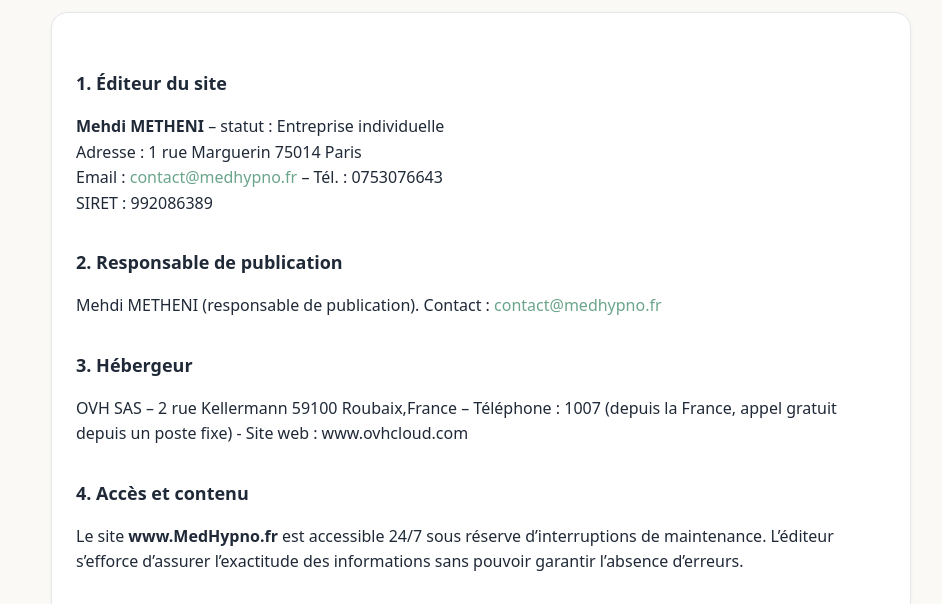
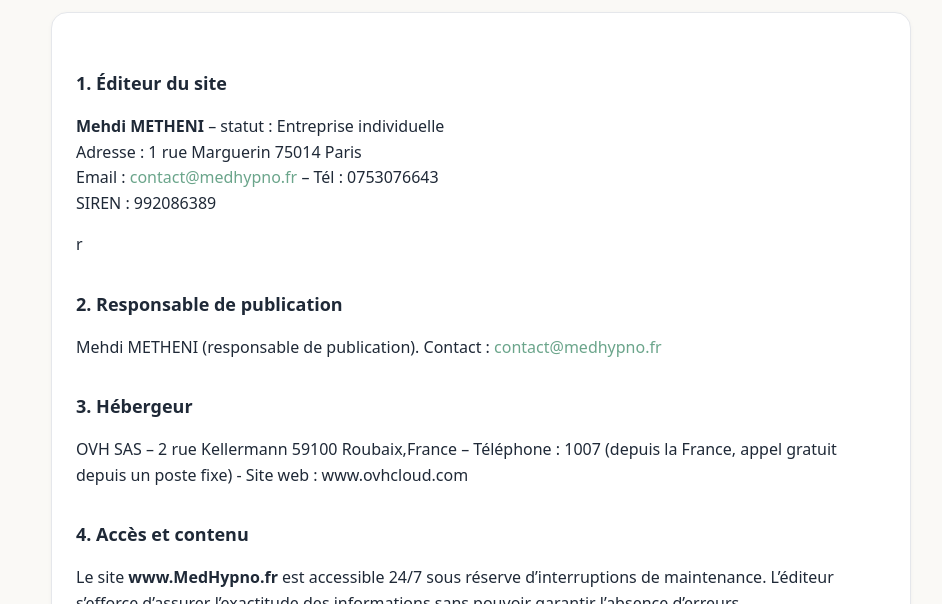
Before and after one commit to MedHypno/MedHypno, a plain HTML site: page mentions-legales.html in a window 1280 px wide. Shown: the part 185-789 px from the top of the page, without its empty margins (159-1101 px from the left). Drawn offline with Linux system fonts and the light colour scheme.

Commit message:
Update mentions-legales.html

```diff
--- a/mentions-legales.html
+++ b/mentions-legales.html
@@ -46,8 +46,8 @@
       <!-- Variante A : personne physique / micro-entreprise -->
       <p><strong>Mehdi METHENI</strong> – statut : Entreprise individuelle<br>
       Adresse : 1 rue Marguerin 75014 Paris<br>
-      Email : <a href="mailto:contact@medhypno.fr">contact@medhypno.fr</a> – Tél. : 0753076643<br>
-      SIRET : 992086389 </p>
+      Email : <a href="mailto:contact@medhypno.fr">contact@medhypno.fr</a> – Tél : 0753076643<br>
+      SIREN : 992086389 </p>r
 
       <h2>2. Responsable de publication</h2>
       <p>Mehdi METHENI (responsable de publication). Contact : <a href="mailto:contact@medhypno.fr">contact@medhypno.fr</a></p>
```
